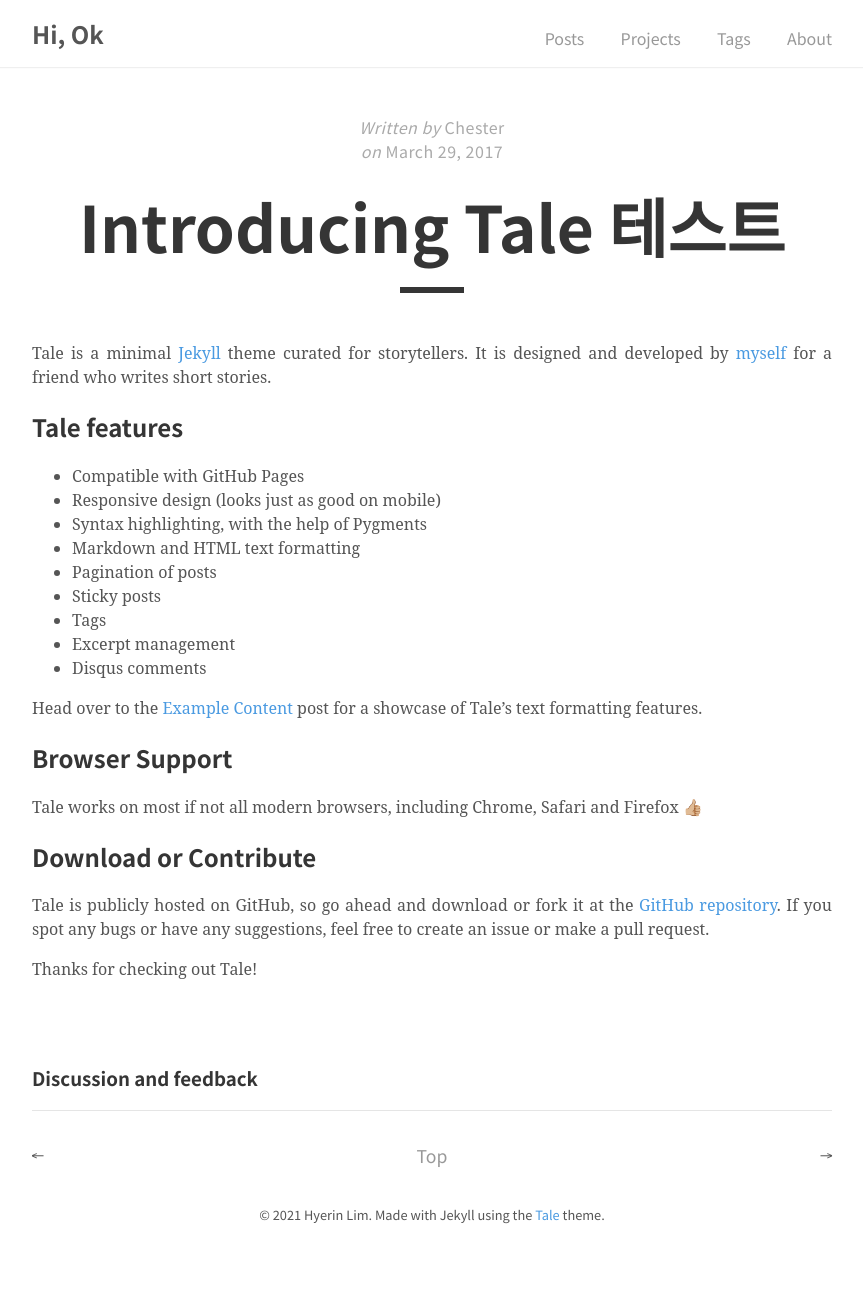
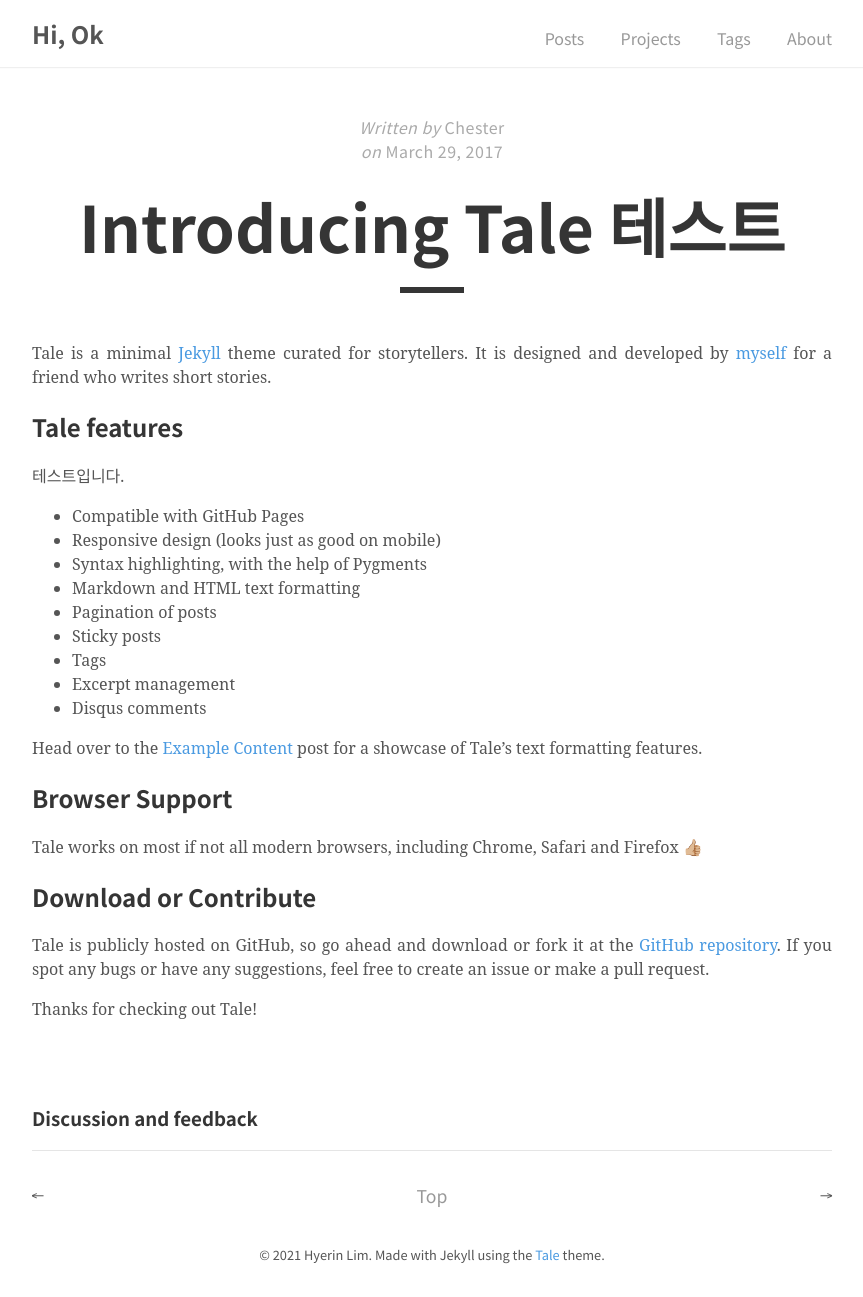
Before and after one commit to hyerin315/hyerin315.github.io, a Jekyll site: the page built from _posts/2017-03-29-introducing-tale.md, in a window 1280 px wide. Shown: the whole page, without its empty margins (208-1071 px from the left). Built offline with Jekyll 4.4.1, drawn with Linux system fonts in a browser that asks for light colours; comment, search, counter and statistics services are not loaded; before the commit the page ends 1257 px from its top, so only the background shows below that.

Commit message:
Update 2017-03-29-introducing-tale.md

```diff
--- a/_posts/2017-03-29-introducing-tale.md
+++ b/_posts/2017-03-29-introducing-tale.md
@@ -12,9 +12,10 @@ hidden: true
 
 Tale is a minimal [Jekyll](https://jekyllrb.com/) theme curated for storytellers. It is designed and developed by [myself](https://github.com/chesterhow/) for a friend who writes short stories.<!--more-->
 
+## Tale features
 
+테스트입니다.
 
-## Tale features
 - Compatible with GitHub Pages
 - Responsive design (looks just as good on mobile)
 - Syntax highlighting, with the help of Pygments
```
